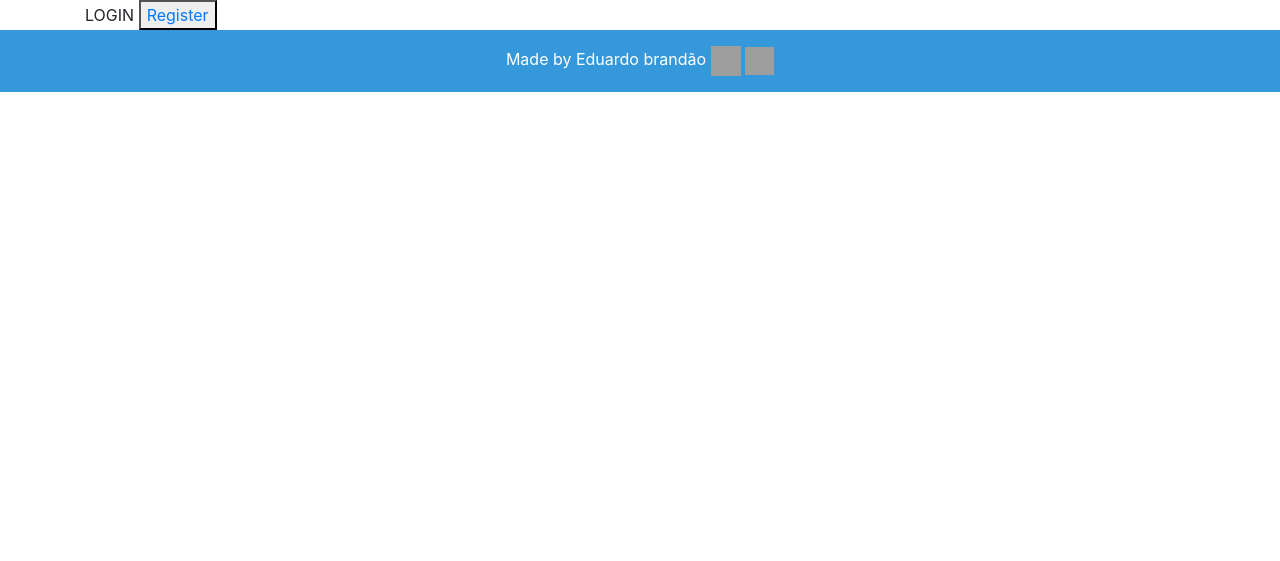
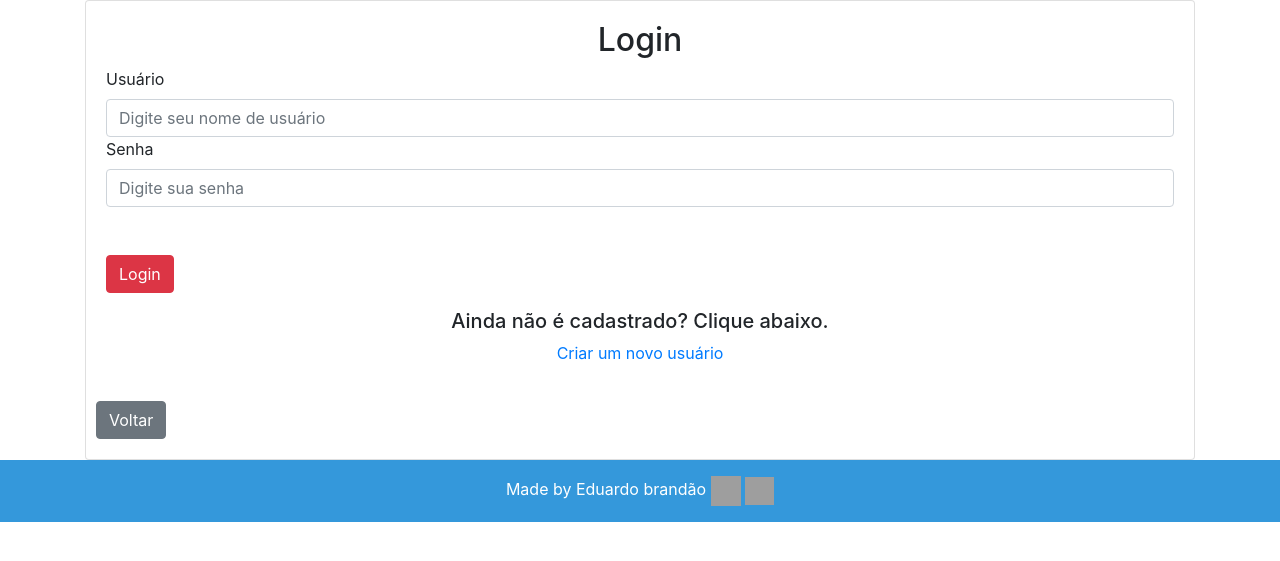
Before and after one commit to EduardoBran/EbFilmes-App-Web-Py, a Django app: page /login/ in a window 1280 px wide. Shown: the part 56-617 px from the top of the page. Run offline with Django 4.2, Linux system fonts and the light colour scheme; some libraries are stand-ins or nearby versions; grey boxes are pictures that could not be loaded.

Commit message:
add funcao para login e logout

```diff
--- a/perfil/templates/perfil/login.html
+++ b/perfil/templates/perfil/login.html
@@ -2,7 +2,34 @@
 
 {% block content %}
 
-LOGIN
-<button><a href="{% url 'perfil:register' %}">Register</a></button>
+<div class="card">
+    <div class="card-body">
+        <h2 class="text-center">Login</h2>
+        <form action="" method="POST">
+
+            {% csrf_token %}
+            <label for="username">Usuário</label>
+            <input type="text" placeholder="Digite seu nome de usuário" class="form-control" name="username">
+
+            <label for="password">Senha</label>
+            <input type="password" placeholder="Digite sua senha" class="form-control" name="password">
+            <br>
+
+            {% if error%}
+            <i style="color: red">{{ error }}</i>
+            {% endif %}
+
+            <br>
+            <input type="submit" value="Login" class="btn btn-danger">
+
+        </form>
+        <h5 class="text-center">Ainda não é cadastrado? Clique abaixo.</h5>
+        <p class="text-center"><a href="{% url 'perfil:register' %}">Criar um novo usuário</a></p>
+
+    </div>
+    <div style="margin-bottom: 20px; margin-left: 10px;">
+        <a class="btn btn-secondary btnVoltarEnquetes" href="{% url 'filmes:index' %}">Voltar</a>
+    </div>
+</div>
 
 {% endblock %}
--- a/perfil/urls.py
+++ b/perfil/urls.py
@@ -6,5 +6,6 @@ app_name = 'perfil'
 
 urlpatterns = [
     path('', views.loginPage, name='login'),
+    path('logout/', views.logoutPage, name='logout'),
     path('register/', views.registerPage, name='register'),
 ]
--- a/perfil/views.py
+++ b/perfil/views.py
@@ -1,8 +1,38 @@
-from django.shortcuts import render
+from django.contrib.auth import authenticate, login, logout
+from django.shortcuts import redirect, render
 
 
 def loginPage(request):
-    return render(request, 'perfil/login.html')
+    if request.user.is_authenticated:
+        return redirect('filmes:index')
+    else:
+        if request.method == 'POST':
+            username = request.POST.get('username')
+            password = request.POST.get('password')
+
+            user = authenticate(username=username, password=password)
+
+            if user is not None:
+                if user.is_active:
+                    login(request, user)
+                    # add message
+                    return redirect('filmes:index')
+                else:
+                    return render(request, 'perfil/login.html', {"error": "Sua conta está desabilitada."})
+            else:
+                return render(request, 'perfil/login.html', {"error": "Usuário ou senha inválidos. Tente novamente."})
+        else:
+            return render(request, 'perfil/login.html')
+
+
+def logoutPage(request):
+    if request.user.is_authenticated:
+        logout(request)
+        # add message
+        return redirect('filmes:index')
+    else:
+        # add message
+        return redirect('filmes:index')
 
 
 def registerPage(request):
--- a/templates/parciais/_nav.html
+++ b/templates/parciais/_nav.html
@@ -42,7 +42,7 @@
                     <div class="dropdown-menu" aria-labelledby="navbarDropdown">
                         <span class="dropdown-item"><strong>Olá, {{ request.user }}</strong></span>
                         <div class="linha"></div>
-                        <a class="dropdown-item" href="#">Sair</a>
+                        <a class="dropdown-item" href="{% url 'perfil:logout' %}">Sair</a>
                         <!-- <div class="dropdown-divider"></div>
                         <a class="dropdown-item" href="#">Outras coisas...</a> -->
                     </div>
```
